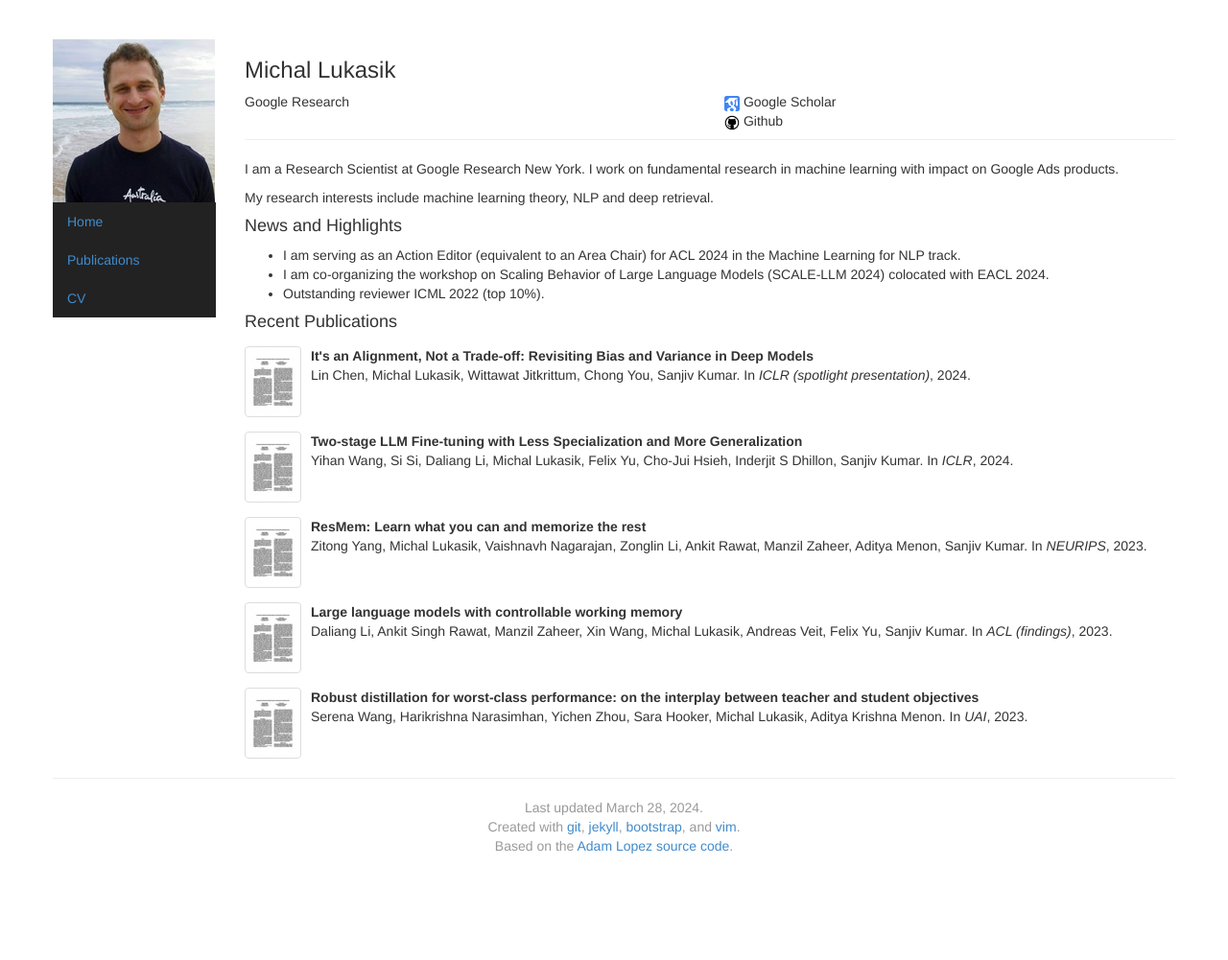
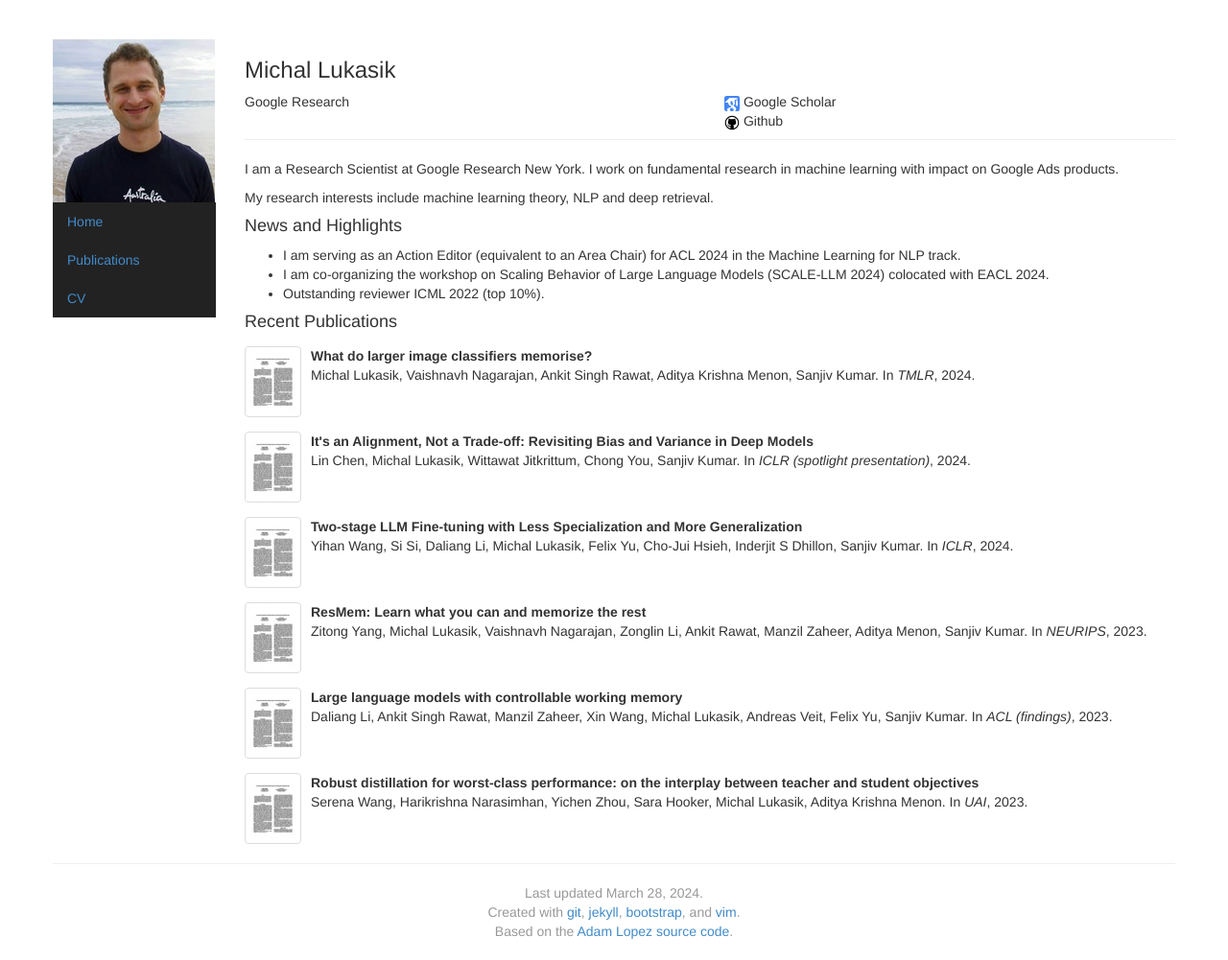
Before and after one commit to mlukasik/mlukasik.github.io, a Jekyll site: the page built from index.html, in a window 1280 px wide. Shown: the whole page at 96% size. Built offline with Jekyll 4.4.1, drawn with Linux system fonts in a browser that asks for light colours; before the commit the page ends 912 px from its top, so only the background shows below that; part of the change alters nothing that is shown.

```diff
--- a/_config.yml
+++ b/_config.yml
@@ -9,7 +9,7 @@ talks:
 papers:
   - layout: paper
     paper-type: inproceedings
-    selected: no
+    selected: yes
     year: 2024
     img: aaai16
     title: What do larger image classifiers memorise?
```
